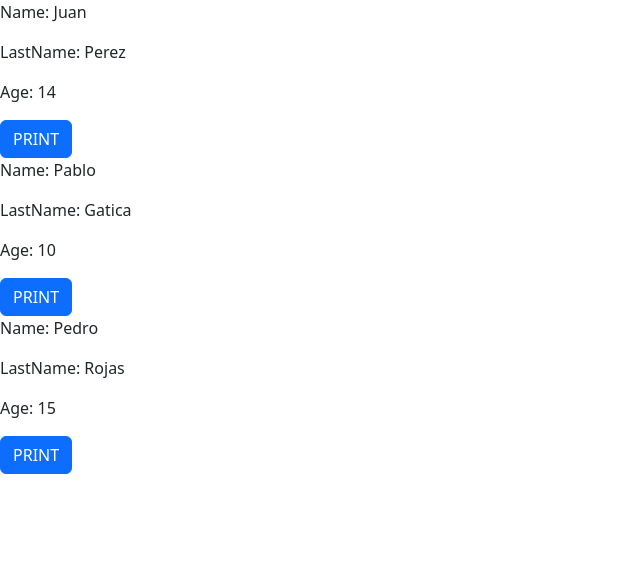
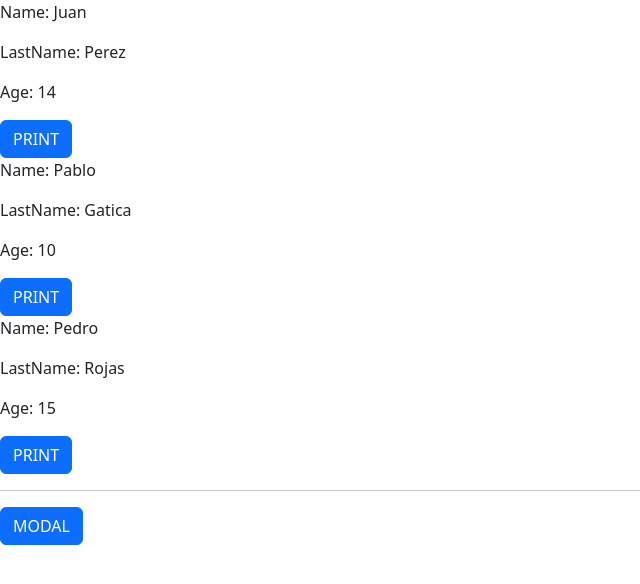
Before and after one commit to JGatica87/ejemplo, an Angular app: page / in a window 1280 px wide. Shown: the top 584 px of the page, without its empty margins (0-640 px from the left). Built offline with nearby package versions, Linux system fonts and the light colour scheme.

Commit message:
[21-04-24 | 01:24] Integracion de Modal con "sweetalert2"

```diff
--- a/package.json
+++ b/package.json
@@ -20,6 +20,7 @@
     "@angular/router": "^14.2.0",
     "bootstrap": "^5.3.3",
     "rxjs": "~7.5.0",
+    "sweetalert2": "^11.10.8",
     "tslib": "^2.3.0",
     "zone.js": "~0.11.4"
   },
--- a/src/app/app.component.html
+++ b/src/app/app.component.html
@@ -1,6 +1,8 @@
 <app-person nombre="Juan" apellido="Perez" [edad]=14  (print)="getPrint($event)"></app-person>
 <app-person nombre="Pablo" apellido="Gatica" [edad]=defaultAge (print)="getPrint($event)"></app-person>
 <app-person nombre="Pedro" apellido="Rojas" [edad]=15 (print)="getPrint($event)"></app-person>
+
+<app-modal></app-modal>
 
 
 
--- a/src/app/app.component.ts
+++ b/src/app/app.component.ts
@@ -13,4 +13,5 @@ export class AppComponent {
     console.log(event)
   }
 
+
 }
--- a/src/app/app.module.ts
+++ b/src/app/app.module.ts
@@ -3,11 +3,13 @@ import { BrowserModule } from '@angular/platform-browser';
 
 import { AppComponent } from './app.component';
 import { PersonComponent } from './person/person.component';
+import { ModalComponent } from './modal/modal.component';
 
 @NgModule({
   declarations: [
     AppComponent,
     PersonComponent,
+    ModalComponent,
   ],
   imports: [
     BrowserModule
--- /dev/null
+++ b/src/app/modal/modal.component.html
@@ -0,0 +1 @@
+<hr><button (click)="showModal(usuario)" class="btn btn-primary">MODAL</button>
--- /dev/null
+++ b/src/app/modal/modal.component.ts
@@ -0,0 +1,28 @@
+import { Component, OnInit } from '@angular/core';
+import Swal from 'sweetalert2';
+
+@Component({
+  selector: 'app-modal',
+  templateUrl: './modal.component.html',
+  styleUrls: ['./modal.component.css']
+})
+export class ModalComponent implements OnInit {
+
+  usuario = "Juan Pablo";
+
+  showModal(nombre:string){
+    Swal.fire({
+      title: "SOY UN MODAL",
+      text: "Lo lograste "+nombre+"!",
+      icon: "success"
+    });
+
+  }
+
+
+  constructor() { }
+
+  ngOnInit(): void {
+  }
+
+}
```
Also changed, not shown: src/app/modal/modal.component.css (added), 2 other files (tests, documents, lock files or other folders).
